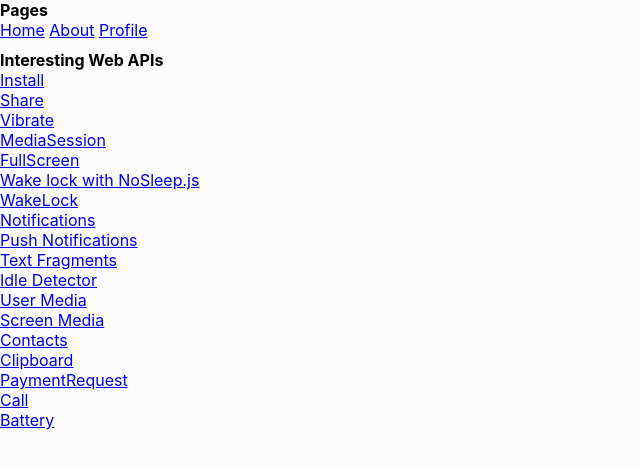
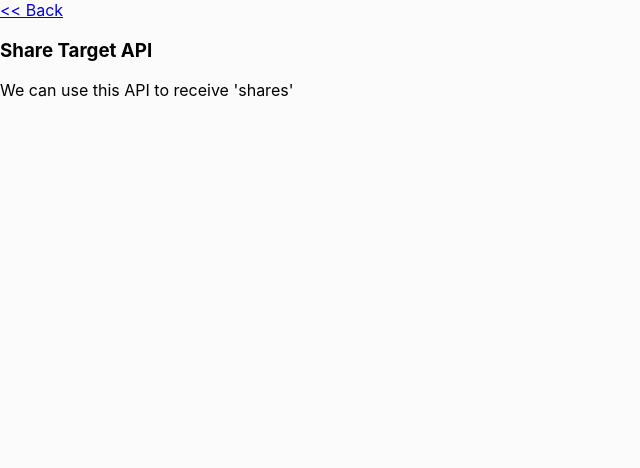
Before and after one commit to yTakkar/modern-web-apis, a React (Create React App) app: page /api/share-target in a window 1280 px wide. Shown: the top 468 px of the page, without its empty margins (0-640 px from the left). Built offline with nearby package versions, Linux system fonts and the light colour scheme.

Commit message:
feat: share target

```diff
--- a/src/App.js
+++ b/src/App.js
@@ -11,6 +11,7 @@ const Profile = RouteLoader(React.lazy(() => import('./pages/others/Profile')))
 const Install = RouteLoader(React.lazy(() => import('./pages/apis/Install')))
 const Battery = RouteLoader(React.lazy(() => import('./pages/apis/Battery')))
 const Share = RouteLoader(React.lazy(() => import('./pages/apis/Share')))
+const ShareTarget = RouteLoader(React.lazy(() => import('./pages/apis/ShareTarget')))
 const Virate = RouteLoader(React.lazy(() => import('./pages/apis/Virate')))
 const MediaSession = RouteLoader(React.lazy(() => import('./pages/apis/MediaSession')))
 const FullScreen = RouteLoader(React.lazy(() => import('./pages/apis/FullScreen')))
@@ -39,6 +40,7 @@ function App() {
 
             <Route path='/api/install' component={Install} />
             <Route path='/api/share' component={Share} />
+            <Route path='/api/share-target' component={ShareTarget} />
             <Route path='/api/vibrate' component={Virate} />
             <Route path='/api/media-session' component={MediaSession} />
             <Route path='/api/fullscreen' component={FullScreen} />
--- a/src/components/Header.jsx
+++ b/src/components/Header.jsx
@@ -15,6 +15,7 @@ const Header = () => {
         <h4>Interesting Web APIs</h4>
         <Link to='/api/install' >Install</Link>
         <Link to='/api/share'>Share</Link>
+        <Link to='/api/share-target'>Share Target</Link>
         <Link to='/api/vibrate'>Vibrate</Link>
         <Link to='/api/media-session'>MediaSession</Link>
         <Link to='/api/fullscreen'>FullScreen</Link>
--- a/src/index.js
+++ b/src/index.js
@@ -15,5 +15,5 @@ ReactDOM.render(
 // unregister() to register() below. Note this comes with some pitfalls.
 // Learn more about service workers: https://bit.ly/CRA-PWA
 // if (false) {
-  serviceWorker.register();
+  // serviceWorker.register();
 // }
--- /dev/null
+++ b/src/pages/apis/ShareTarget.jsx
@@ -0,0 +1,25 @@
+import React, { useEffect } from 'react'
+import Back from '../../components/Back'
+
+const Profile = props => {
+
+  useEffect(() => {
+    window.addEventListener('DOMContentLoaded', () => {
+      const parsedUrl = new URL(window.location);
+      console.log('Title shared: ' + parsedUrl.searchParams.get('title'));
+      console.log('Text shared: ' + parsedUrl.searchParams.get('description'));
+      console.log('URL shared: ' + parsedUrl.searchParams.get('url'));
+    });
+  }, [])
+
+  return (
+    <div>
+      <Back/>
+      <h3>Share Target API</h3>
+      <div>We can use this API to receive 'shares'</div>
+
+    </div>
+  )
+}
+
+export default Profile;
```
Also changed, not shown: public/manifest.json.
